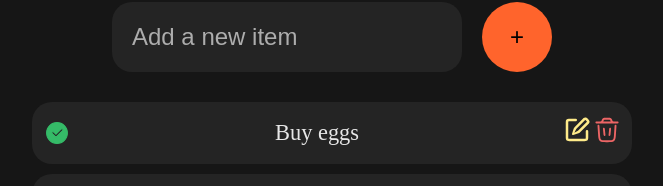
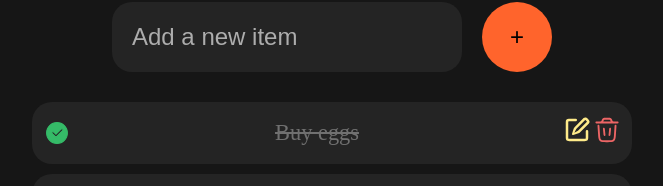
Before and after one commit to iaaron-xyz/todo-react-app, a React (Vite) app: page / in a window 1280 px wide. Shown: the part 472-658 px from the top of the page, without its empty margins (308-971 px from the left). Built offline with nearby package versions, Linux system fonts and the light colour scheme; a web font is replaced by a local one.

Commit message:
implement check todos logic

```diff
--- a/src/App.jsx
+++ b/src/App.jsx
@@ -7,10 +7,10 @@ import CreateNewItem from "./components/CreateNewItem";
 import "./fonts.css";
 
 const defaultTodos = [
-  { text: "Buy eggs", completed: true },
-  { text: "Buy bacon", completed: false },
-  { text: "Prepare lunch", completed: false },
-  { text: "Go to the Gym", completed: false },
+  { id: 1, text: "Buy eggs", completed: true },
+  { id: 2, text: "Buy bacon", completed: false },
+  { id: 3, text: "Prepare lunch", completed: false },
+  { id: 4, text: "Go to the Gym", completed: false },
 ];
 
 function App() {
@@ -27,6 +27,20 @@ function App() {
     return todoText.includes(searchText);
   });
 
+  // functions for states
+  const checkTodo = (id) => {
+    console.log(id);
+    // copy all current todo items
+    const newTodos = [...todos];
+    console.log(newTodos);
+    // find the index of the todo with the given id
+    const todoIndex = newTodos.findIndex((todo) => todo.id === id);
+    // toggle the boolean value
+    newTodos[todoIndex].completed = !newTodos[todoIndex].completed;
+    // update the state of todos
+    setTodos(newTodos);
+  };
+
   return (
     <div className="App">
       <h1 className="title-app">TodoApp</h1>
@@ -39,9 +53,11 @@ function App() {
         {searchedTodos.map((item) => {
           return (
             <TodoItem
-              key={item.text}
+              key={item.id}
               text={item.text}
               completed={item.completed}
+              id={item.id}
+              onComplete={() => checkTodo(item.id)}
             />
           );
         })}
--- a/src/components/TodoItem.jsx
+++ b/src/components/TodoItem.jsx
@@ -1,37 +1,44 @@
-const TodoItem = ({ text, completed }) => {
-  let iconCheck = "/circle.svg";
+const TodoItem = ({ text, completed, id, onComplete }) => {
+  let iconCheck = "";
   if (completed) {
     iconCheck = "/circle-check.svg";
+  } else {
+    iconCheck = "/circle.svg";
   }
 
   return (
-    <li className="list-item">
+    <li className="list-item" id={id}>
       {/* Check icon */}
       <img
         src={iconCheck}
         alt=""
         height={30}
-        onClick={() => console.log("Check the task")}
+        onClick={onComplete}
+        className="list-item-check"
       />
 
       {/* Todo text */}
-      <p className="list-item-text">{text}</p>
+      <p className={`list-item-text  ${completed && "list-item-text-checked"}`}>
+        {text}
+      </p>
 
-      {/* Delete and Edit icons */}
-      <div className="todo-item-options">
+      {/* Option icons*/}
+      <div className="list-item-options">
+        {/* Edit icon */}
         <img
           src="/edit.svg"
           alt=""
           height={30}
           onClick={() => console.log("Edit message")}
-          className="edit-btn"
+          className="list-item-edit"
         />
+        {/* Delete icon */}
         <img
           src="/trashbin.svg"
           alt=""
           onClick={() => console.log("Delete message")}
           height={30}
-          className="delete-btn"
+          className="list-item-delete"
         />
       </div>
     </li>
--- a/src/index.css
+++ b/src/index.css
@@ -5,6 +5,7 @@
   --color-secondary: rgb(255, 255, 255);
   --color-accent: rgb(255, 100, 44);
   --color-placeholder: rgb(173, 173, 173);
+  --color-checked: rgb(112, 112, 112);
   --width-list: 700px;
   --width-items: 600px;
   --border-radius-circle: 100%;
@@ -79,6 +80,11 @@ li {
   padding: 0.5rem;
 }
 
+.list-item-text-checked {
+  color: var(--color-checked);
+  text-decoration: line-through;
+}
+
 .todo-counter {
   display: flex;
   align-items: center;
```
